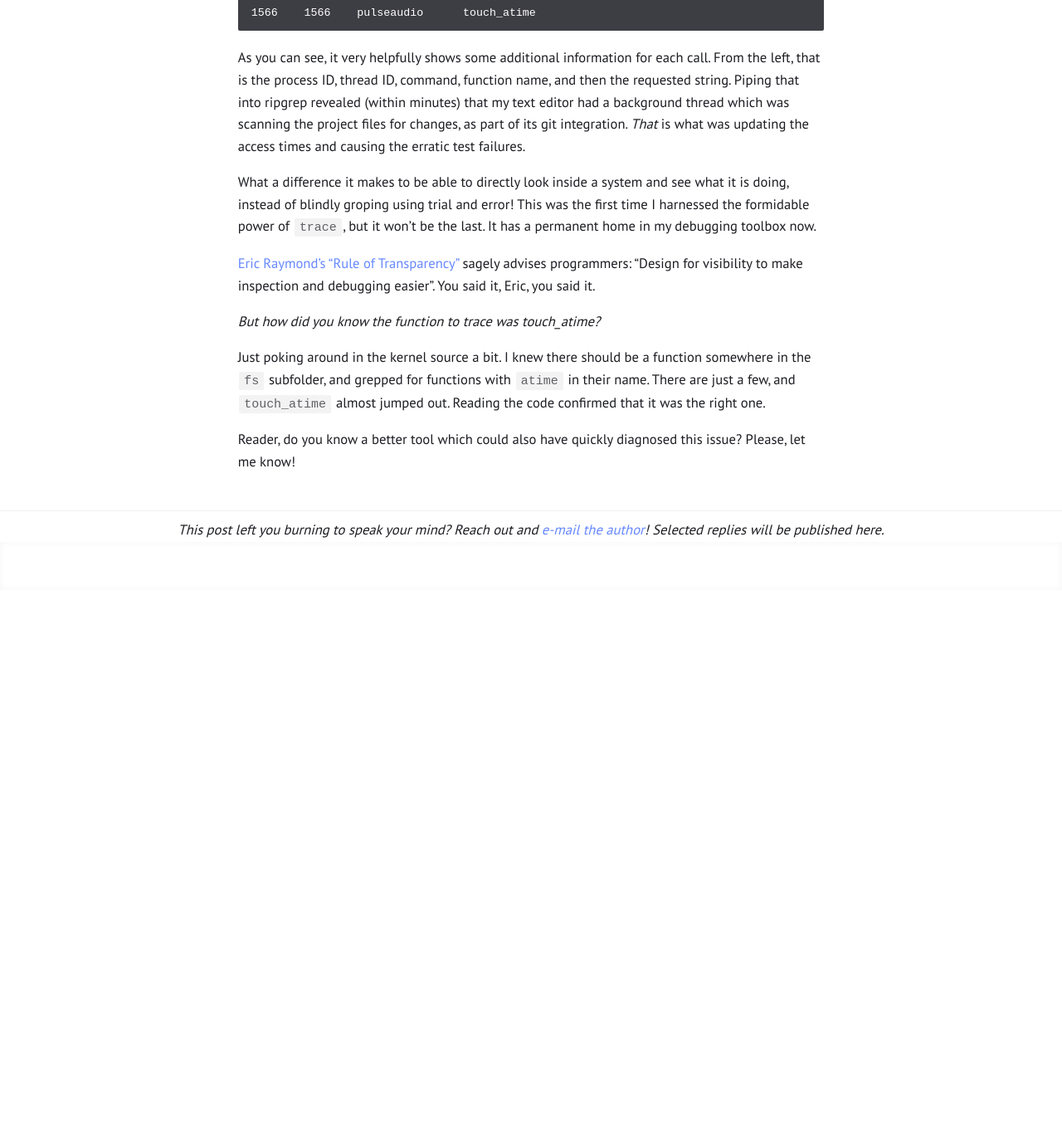
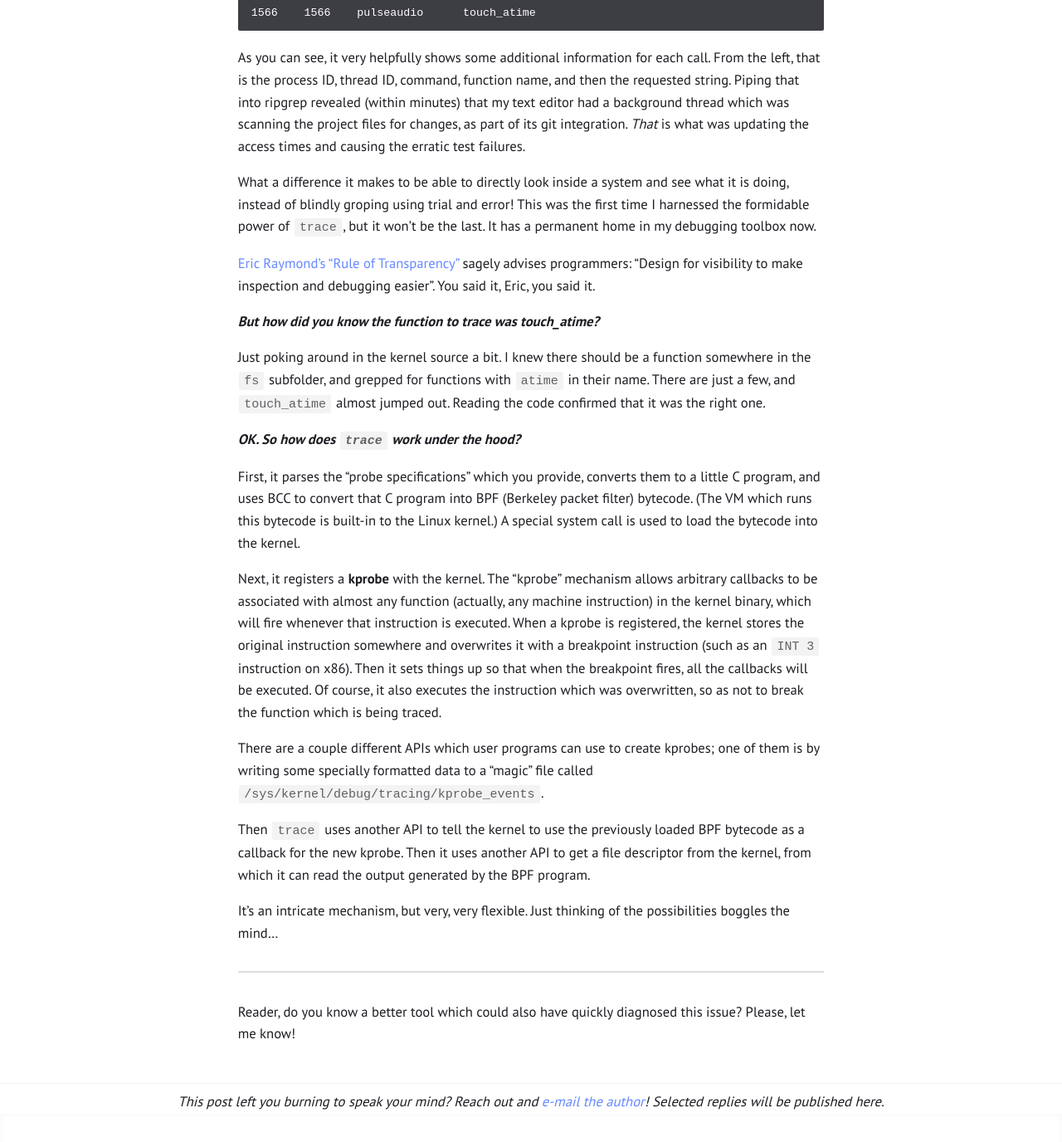
Before and after one commit to alexdowad/alexdowad.github.io, a Jekyll site: the page built from _posts/2020-06-04-peering-in-the-kernel-with-trace.markdown, in a window 1280 px wide and 1400 px high, scrolled down 1384 px. Shown: the top 1376 px of the window at 83% size. Built offline with Jekyll 4.4.1, drawn with Linux system fonts in a browser that asks for light colours; before the commit the page ends 2095 px from its top, so only the background shows below that; some of the changed text lies outside the part shown.

Commit message:
Add basic trace internals to 2020-06-04 post (and a couple other tweaks)

```diff
--- a/_posts/2020-06-04-peering-in-the-kernel-with-trace.markdown
+++ b/_posts/2020-06-04-peering-in-the-kernel-with-trace.markdown
@@ -38,8 +38,22 @@ What a difference it makes to be able to directly look inside a system and see w
 
 [Eric Raymond's "Rule of Transparency"](http://www.catb.org/~esr/writings/taoup/html/ch01s06.html#id2878054) sagely advises programmers: "Design for visibility to make inspection and debugging easier". You said it, Eric, you said it.
 
-*But how did you know the function to trace was touch_atime?*
+***But how did you know the function to trace was touch_atime?***
 
 Just poking around in the kernel source a bit. I knew there should be a function somewhere in the `fs` subfolder, and grepped for functions with `atime` in their name. There are just a few, and `touch_atime` almost jumped out. Reading the code confirmed that it was the right one.
 
+***OK. So how does `trace` work under the hood?***
+
+First, it parses the "probe specifications" which you provide, converts them to a little C program, and uses BCC to convert that C program into BPF (Berkeley packet filter) bytecode. (The VM which runs this bytecode is built-in to the Linux kernel.) A special system call is used to load the bytecode into the kernel.
+
+Next, it registers a **kprobe** with the kernel. The "kprobe" mechanism allows arbitrary callbacks to be associated with almost any function (actually, any machine instruction) in the kernel binary, which will fire whenever that instruction is executed. When a kprobe is registered, the kernel stores the original instruction somewhere and overwrites it with a breakpoint instruction (such as an `INT 3` instruction on x86). Then it sets things up so that when the breakpoint fires, all the callbacks will be executed. Of course, it also executes the instruction which was overwritten, so as not to break the function which is being traced.
+
+There are a couple different APIs which user programs can use to create kprobes; one of them is by writing some specially formatted data to a "magic" file called `/sys/kernel/debug/tracing/kprobe_events`.
+
+Then `trace` uses another API to tell the kernel to use the previously loaded BPF bytecode as a callback for the new kprobe. Then it uses another API to get a file descriptor from the kernel, from which it can read the output generated by the BPF program.
+
+It's an intricate mechanism, but very, very flexible. Just thinking of the possibilities boggles the mind...
+
+---
+
 Reader, do you know a better tool which could also have quickly diagnosed this issue? Please, let me know!
```
Also changed, not shown: other parts of _posts/2020-06-04-peering-in-the-kernel-with-trace.markdown (+1 -1 lines).
